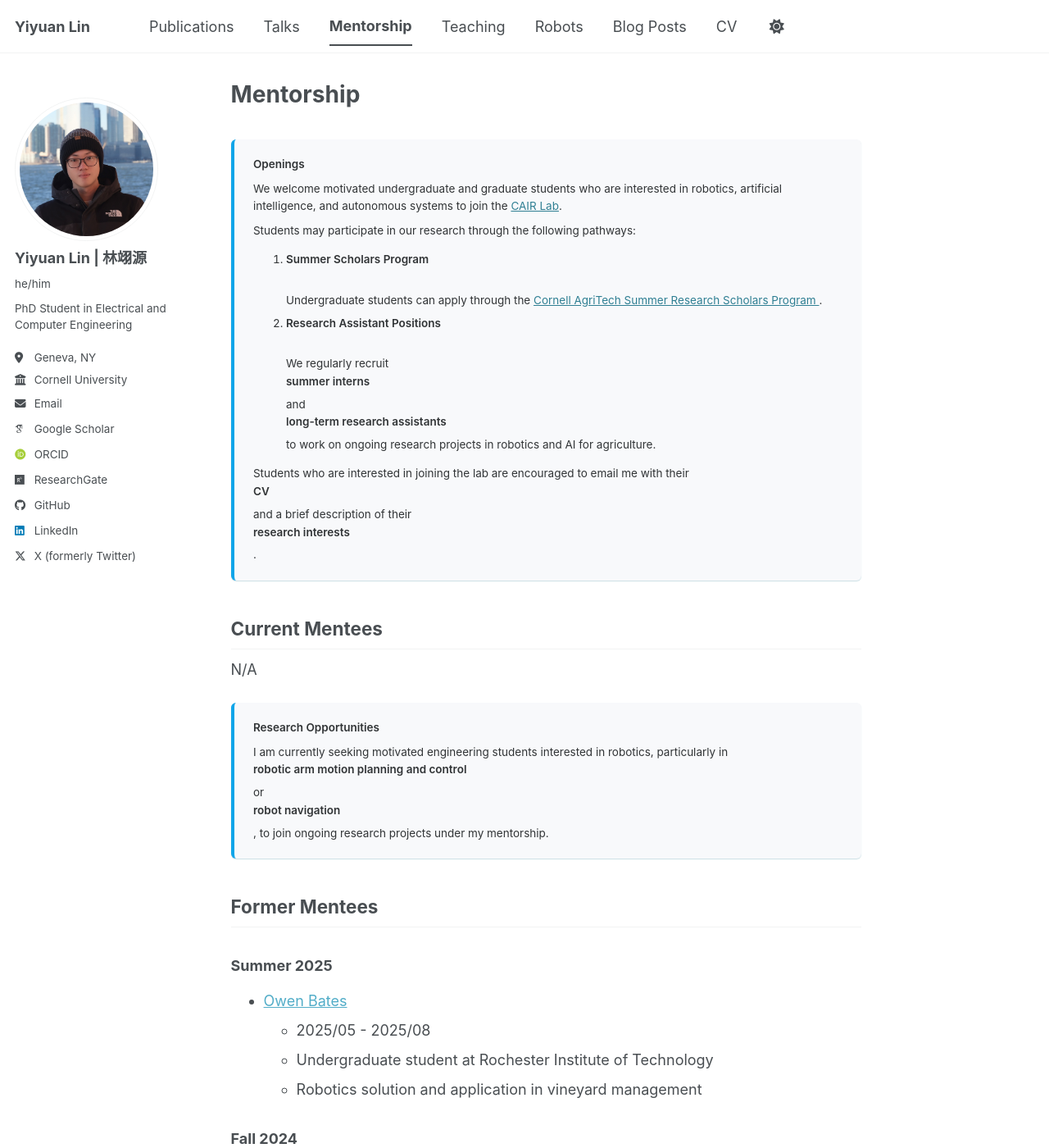
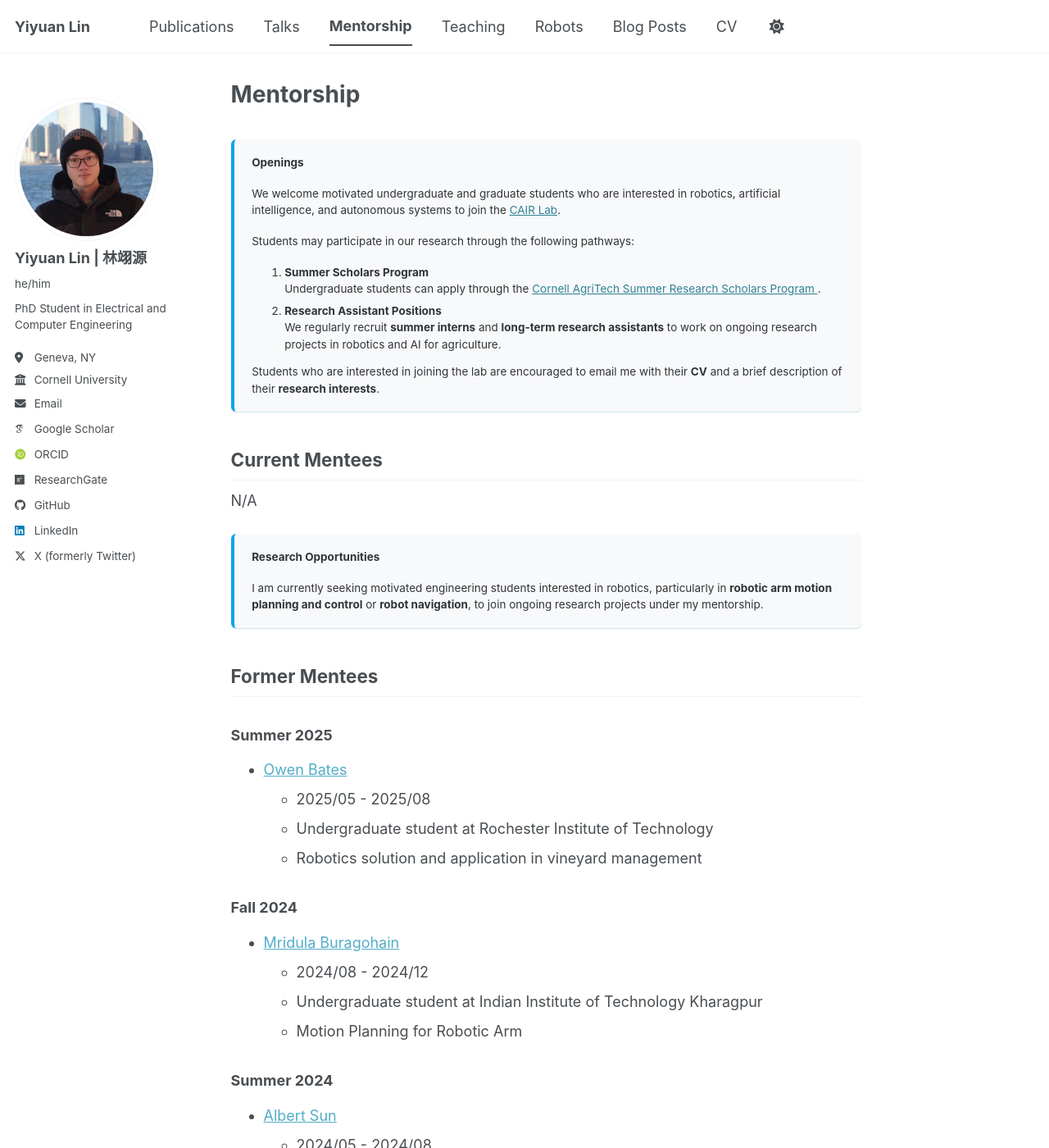
Before and after one commit to YiyuanLinXX/YiyuanLinXX.github.io, a Jekyll site: the page built from _pages/mentorship.md, in a window 1280 px wide and 1400 px high. Shown: the whole window at 82% size. Built offline with Jekyll 4.4.1, drawn with Linux system fonts in a browser that asks for light colours; some web fonts are replaced; a script bundle is joined from its source files by our own code; library files that are not in the unit come from our copies.

Commit message:
update format

```diff
--- a/_pages/mentorship.md
+++ b/_pages/mentorship.md
@@ -6,7 +6,7 @@ redirect_from:
   - /mentee
 ---
 
-<div class="notice--info">
+<div class="notice--info" style="font-size:1.1em;">
 
 <p><strong>Openings</strong></p>
 
@@ -43,7 +43,7 @@ Students who are interested in joining the lab are encouraged to email me with t
 
 N/A
 
-<div class="notice--info">
+<div class="notice--info" style="font-size:1.1em;">
 
 <p><strong>Research Opportunities</strong></p>
 
--- a/assets/css/main.scss
+++ b/assets/css/main.scss
@@ -42,7 +42,6 @@
     "vendor/font-awesome/brands"
 ;
 
-
 /* ---------- Custom notice style ---------- */
 
 .notice,
@@ -52,17 +51,11 @@
 .notice--success,
 .notice--danger {
   border-radius: 6px;
-  padding: 1.1rem 1.3rem;
-  margin: 1.6rem 0;
+  padding: 1rem 1.2rem;
+  margin: 1.5rem 0;
   border-left: 4px solid;
   background: #f8f9fb;
-
-  /* larger text */
-  font-size: 2.0em;
-  line-height: 1.6;
 }
-
-/* notice colors */
 
 .notice--primary {
   border-left-color: #3b82f6;
@@ -83,29 +76,3 @@
 .notice--danger {
   border-left-color: #ef4444;
 }
-
-
-/* improve spacing inside notice */
-
-.notice p,
-.notice--primary p,
-.notice--info p,
-.notice--warning p,
-.notice--success p,
-.notice--danger p {
-  margin-bottom: 0.6em;
-}
-
-
-/* nicer title inside notice */
-
-.notice strong,
-.notice--primary strong,
-.notice--info strong,
-.notice--warning strong,
-.notice--success strong,
-.notice--danger strong {
-  display: block;
-  font-weight: 600;
-  margin-bottom: 0.35rem;
-}
```
Also changed, not shown: _pages/about.md (+1 -1 lines).
